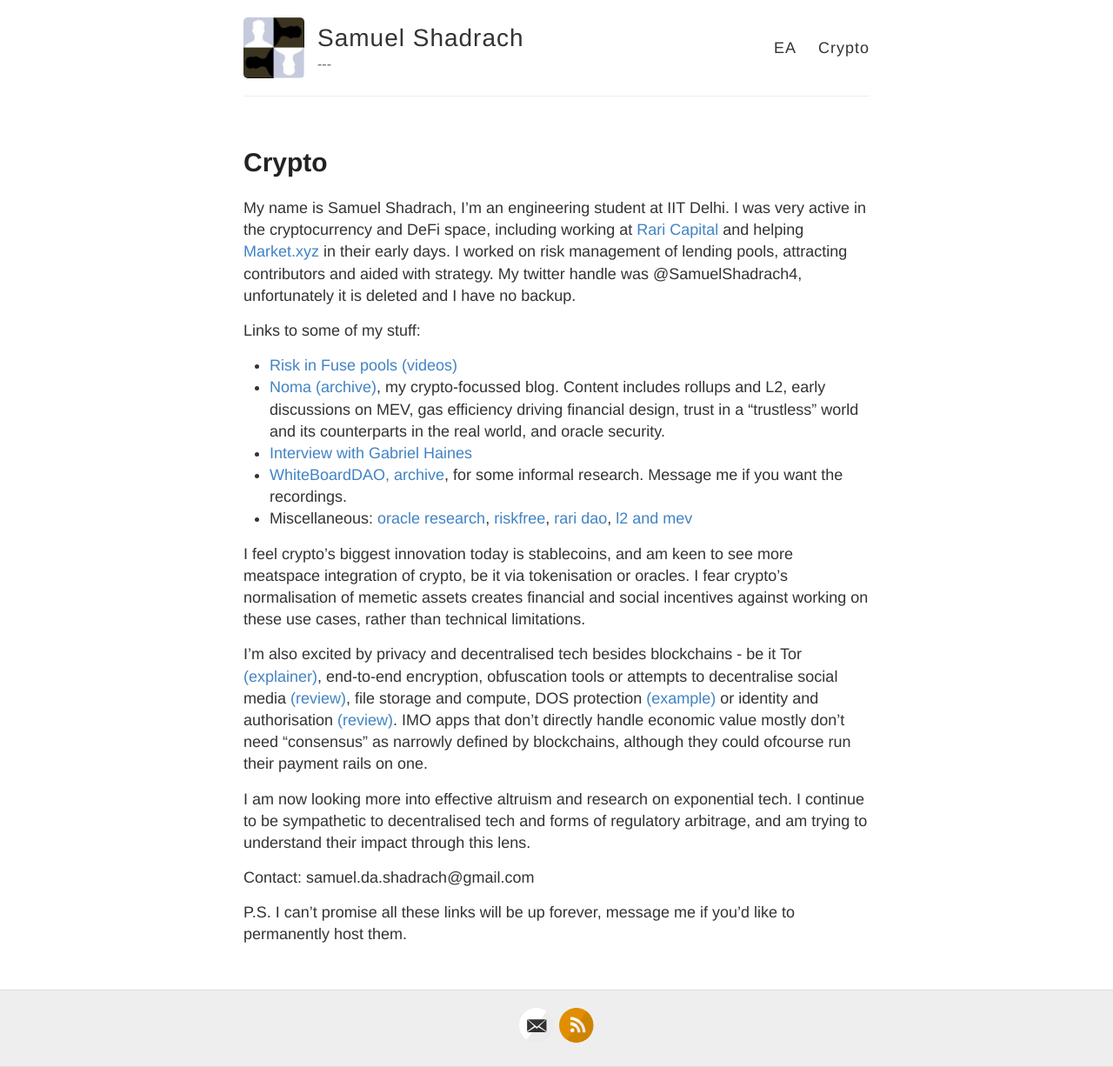
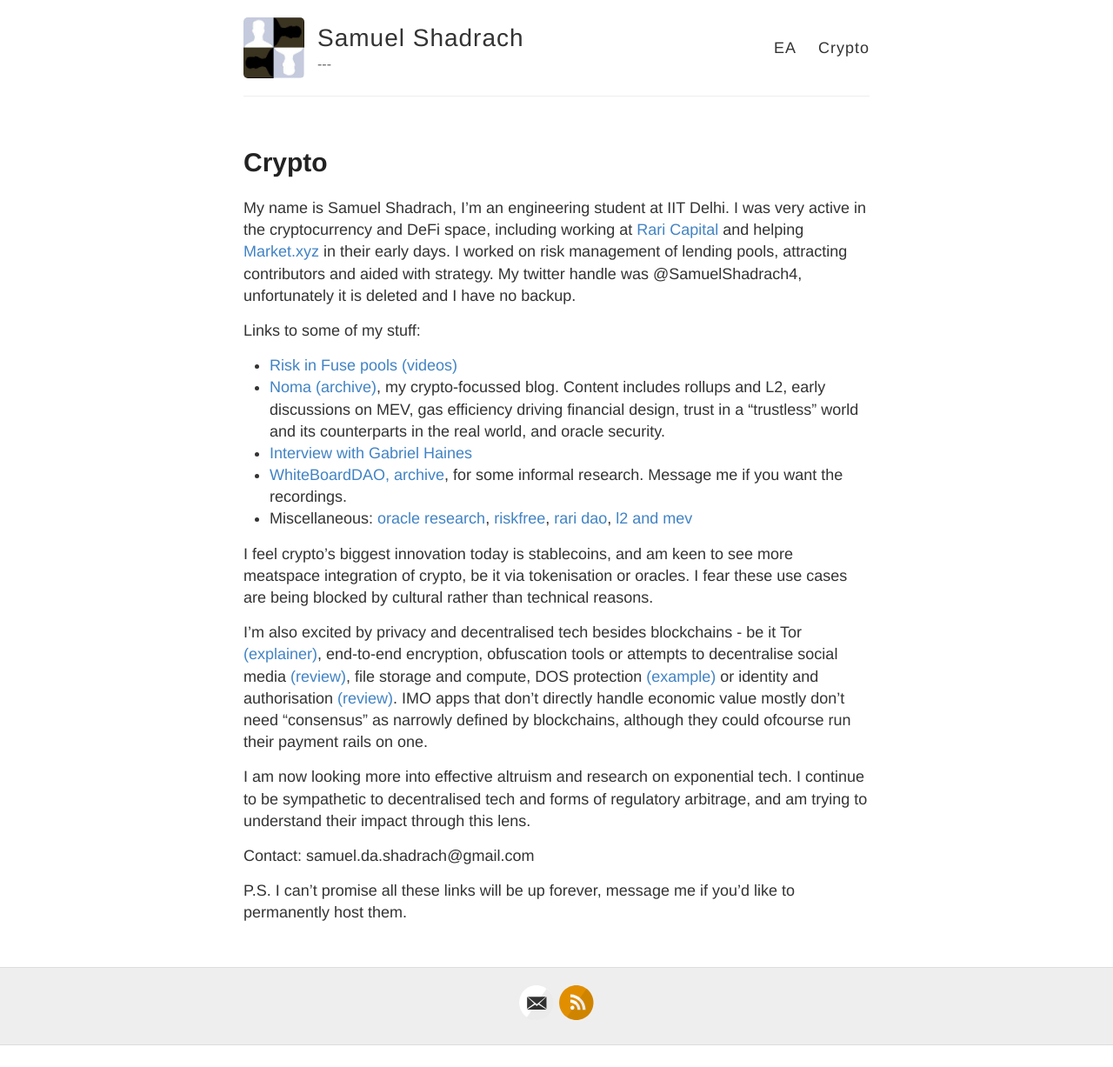
Before and after one commit to samueldashadrach/samueldashadrach.github.io, a Jekyll site: the page built from Crypto.md, in a window 1280 px wide. Shown: the whole page at 87% size. Built offline with Jekyll 4.4.1, drawn with Linux system fonts in a browser that asks for light colours; after the commit the page ends 1202 px from its top, so only the background shows below that.

Commit message:
Update Crypto.md

```diff
--- a/Crypto.md
+++ b/Crypto.md
@@ -14,7 +14,7 @@ Links to some of my stuff:
  - [WhiteBoardDAO, archive](https://github.com/samueldashadrach/whiteboardDAO-archive), for some informal research. Message me if you want the recordings.
  - Miscellaneous: [oracle research](https://gov.uniswap.org/t/uni-should-become-an-oracle-token/11988/30), [riskfree](https://emilythemeily.medium.com/who-wants-a-risk-free-18-1acda3952ce2), [rari dao](https://medium.com/rari-capital/version-2-the-future-of-the-rari-capital-dao-9d2c37027752), [l2 and mev](https://docs.google.com/presentation/d/1uX2JAGpz4KTb_91kHHmniVR5cNiqOCFTIqI2VWcxAAI/edit#slide=id.p)
 
-I feel crypto's biggest innovation today is stablecoins, and am keen to see more meatspace integration of crypto, be it via tokenisation or oracles. I fear crypto's normalisation of memetic assets creates financial and social incentives against working on these use cases, rather than technical limitations.
+I feel crypto's biggest innovation today is stablecoins, and am keen to see more meatspace integration of crypto, be it via tokenisation or oracles. I fear these use cases are being blocked by cultural rather than technical reasons.
 
 I'm also excited by privacy and decentralised tech besides blockchains - be it Tor [(explainer)](https://skerritt.blog/how-does-tor-really-work/), end-to-end encryption, obfuscation tools or attempts to decentralise social media [(review)](https://matrix.org/_matrix/media/r0/download/twitter.modular.im/981b258141aa0b197804127cd2f7d298757bad20), file storage and compute, DOS protection [(example)](https://ethresear.ch/t/decentralised-cloudflare-using-rln-and-rich-user-identities/10774) or identity and authorisation [(review)](https://arxiv.org/abs/2008.05300). IMO apps that don't directly handle economic value mostly don't need "consensus" as narrowly defined by blockchains, although they could ofcourse run their payment rails on one.
 
```
